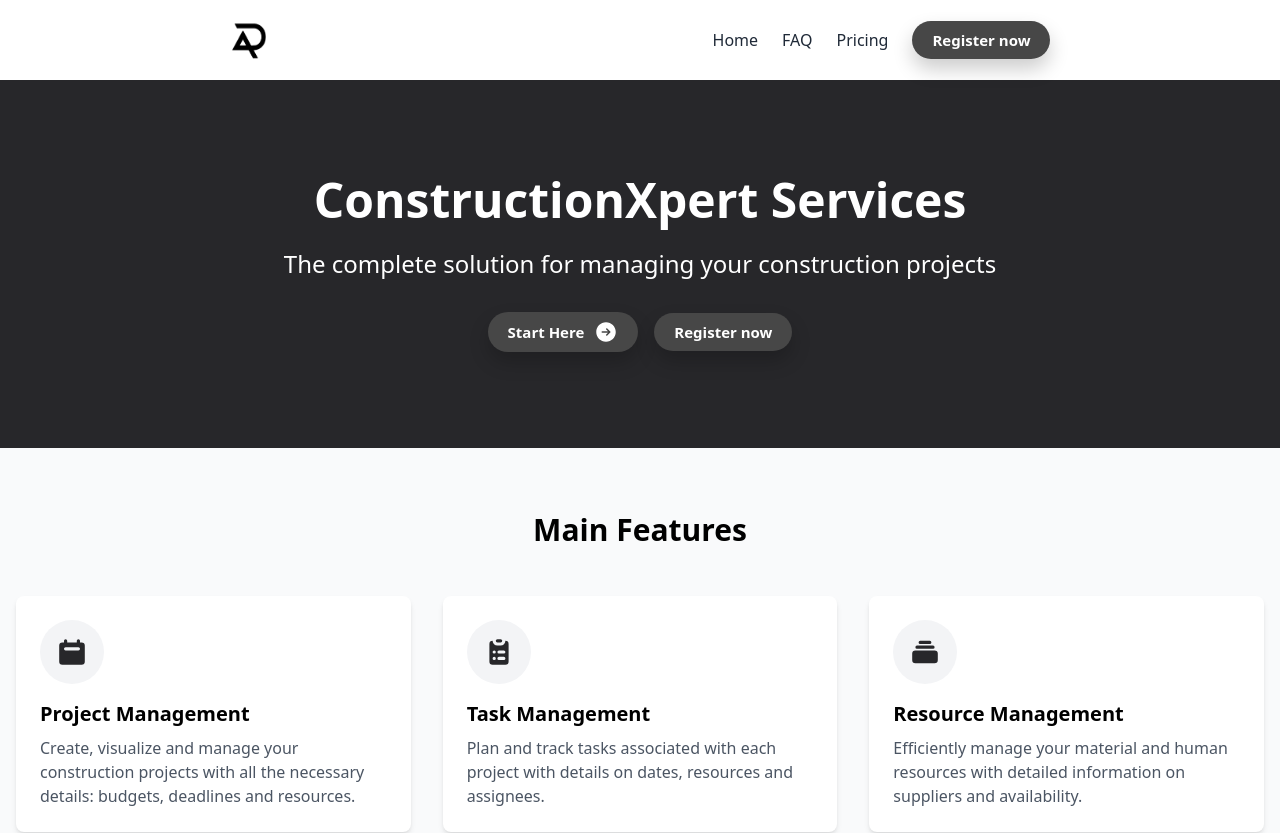
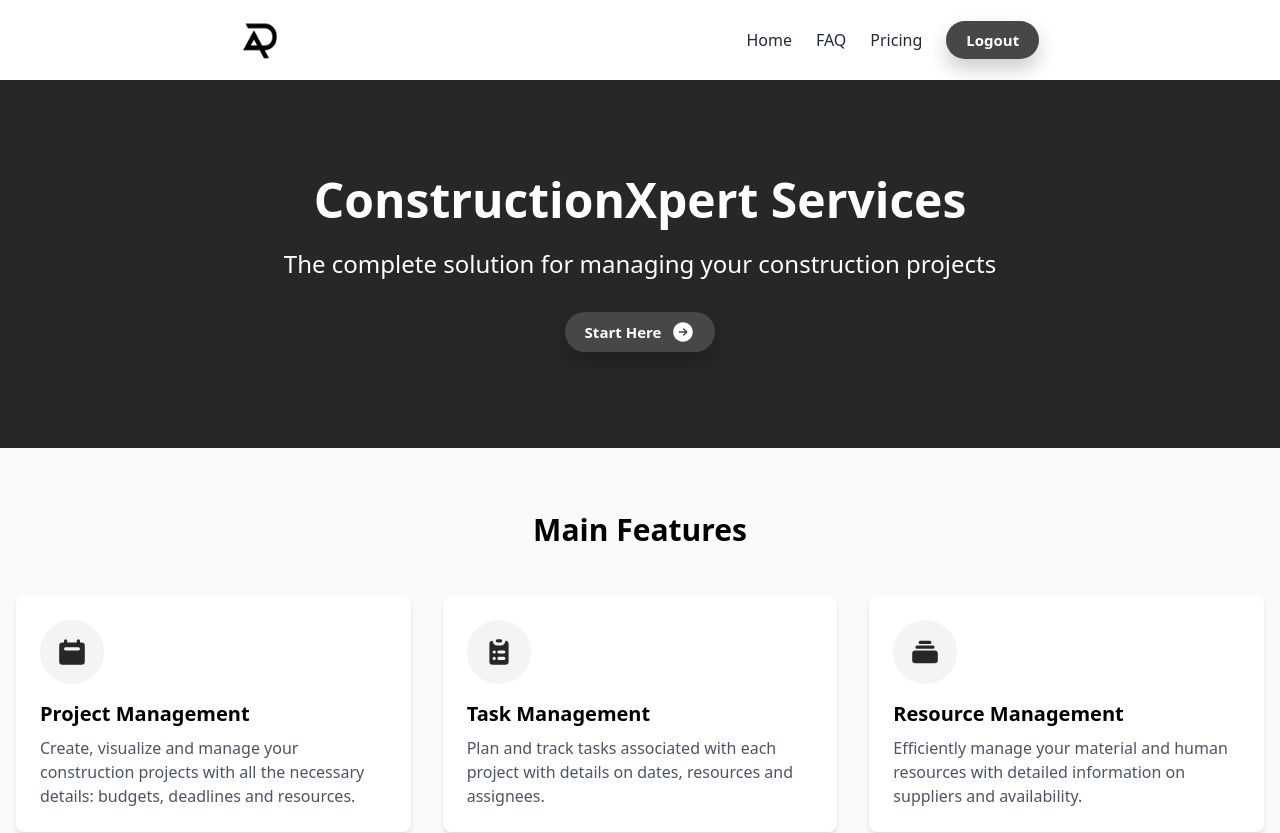
Before and after one commit to KaraniAbdellah/ConstructionXpert_App, a React (Vite) app in the folder frontend/: page / in a window 1280 px wide. Shown: the top 833 px of the page. Built offline with nearby package versions, Linux system fonts and the light colour scheme.

Commit message:
add useStates for Login and Registration

```diff
--- a/frontend/src/App.jsx
+++ b/frontend/src/App.jsx
@@ -20,19 +20,16 @@ function App() {
         <Routes>
           <Route
             path="/auth"
-            element={isLogin ? <Navigate to="/"></Navigate> : <Auth></Auth>}
+            element={isLogin ? <Navigate to="/"></Navigate> : <Auth isLogin={isLogin} setIsLogin={setIsLogin}></Auth>}
           ></Route>
 
-          <Route path="/" element={<Home></Home>}></Route>
+          <Route path="/" element={<Home isLogin={isLogin} setIsLogin={setIsLogin}></Home>}></Route>
           <Route element={<ProctedRoutes isLogin={isLogin}></ProctedRoutes>}>
             <Route path="/main" element={<Main></Main>}></Route>
           </Route>
           <Route path="/tasks/:ProjectId" element={<Task></Task>}></Route>
           <Route path="/resources/:TaskId/:ProjectId" element={<Resource></Resource>}></Route>
         </Routes>
-
-
-        {/* Log Out Button */}
       </div>
     </div>
   );
--- a/frontend/src/components/Home_Com/Header.jsx
+++ b/frontend/src/components/Home_Com/Header.jsx
@@ -3,7 +3,10 @@ import React from "react";
 import logo from "../../assets/logo1.png";
 import { Link } from "react-router";
 
-const Header = () => {
+const Header = ({ isLogin, setIsLogin }) => {
+  const handleLogout = () => {
+    setIsLogin(false);
+  };
   return (
     <header className="bg-white p-2 shadow-sm h-[80px] flex justify-center items-center">
       <div className="container mx-auto flex items-center justify-around">
@@ -30,9 +33,18 @@ const Header = () => {
               Pricing
             </button>
           </Link>
-          <Link to="/auth">
-            <button className="button">Register now</button>
-          </Link>
+
+          {!isLogin ? (
+            <Link to="/auth">
+              <button className="button">Register now</button>
+            </Link>
+          ) : (
+            <Link to="/auth">
+              <button onClick={() => handleLogout()} className="button">
+                Logout
+              </button>
+            </Link>
+          )}
         </nav>
       </div>
     </header>
--- a/frontend/src/components/Home_Com/Hero.jsx
+++ b/frontend/src/components/Home_Com/Hero.jsx
@@ -25,9 +25,6 @@ export default function Hero() {
                 </svg>
               </button>
             </Link>
-            <Link to="/auth">
-              <button className="button">Register now</button>
-            </Link>
           </div>
         </div>
       </div>
--- a/frontend/src/components/Home_Com/Home.jsx
+++ b/frontend/src/components/Home_Com/Home.jsx
@@ -9,10 +9,11 @@ import "../../css_styles/btns.css";
 import "../../css_styles/links.css";
 
 
-const Home = () => {
+const Home = ({isLogin, setIsLogin}) => {
+
   return (
     <div className="min-h-screen  bg-gray-50">
-      <Header></Header>
+      <Header isLogin={isLogin} setIsLogin={setIsLogin}></Header>
       <Hero></Hero>
       <Features></Features>
       <Works></Works>
--- a/frontend/src/components/auth/Auth.jsx
+++ b/frontend/src/components/auth/Auth.jsx
@@ -1,8 +1,18 @@
 import React, { useState } from "react";
 
 const Auth = () => {
-  const [activeTab, setActiveTab] = useState("connexion");
+  const [activeTab, setActiveTab] = useState("login");
+  const [Fname, setFname] = useState("");
+  const [Lname, setLname] = useState("");
+  const [Email, setEmail] = useState("");
+  const [Password, setPassword] = useState("");
+  const [ConfirmPassword, setConfirmPassword] = useState("");
+  const handleLogin = () => {
+    setActiveTab("login");
+  }
+  const handleRegistration = () => {
 
+  }
   return (
     <div className="min-h-screen flex">
       {/* Left Side */}
@@ -19,9 +29,9 @@ const Auth = () => {
           <div className="flex mb-6 border rounded-md overflow-hidden">
             <button
               className={`flex-1 py-3 text-center font-semibold ${
-                activeTab === "connexion" ? "bg-white" : "bg-gray-100"
+                activeTab === "login" ? "bg-white" : "bg-gray-100"
               }`}
-              onClick={() => setActiveTab("connexion")}
+              onClick={() => handleLogin()}
             >
               Login
             </button>
@@ -36,7 +46,7 @@ const Auth = () => {
           </div>
 
           {/* Login Form */}
-          {activeTab === "connexion" && (
+          {activeTab === "login" && (
             <div>
               <h2 className="text-xl font-medium text-zinc-800 mb-1">Login</h2>
               <p className="text-zinc-500 mb-6">
@@ -55,7 +65,7 @@ const Auth = () => {
                     type="email"
                     id="email-login"
                     className="w-full p-2 bg-zinc-50 border border-zinc-300 rounded-md"
-                    placeholder="anass@gmail.com"
+                    placeholder="example@gmail.com"
                   />
                 </div>
 
@@ -175,6 +185,7 @@ const Auth = () => {
                 </div>
 
                 <button
+                onClick={() => handleRegistration()}
                   type="submit"
                   className="w-full py-2 px-4 bg-zinc-500 hover:bg-zinc-600 text-white font-medium rounded-md"
                 >
@@ -221,7 +232,6 @@ const Auth = () => {
               </p>
             </div>
             <div class=" bg-linear-to-r/srgb from-indigo-500 to-teal-400"></div>
-
           </div>
         </div>
       </div>
```
